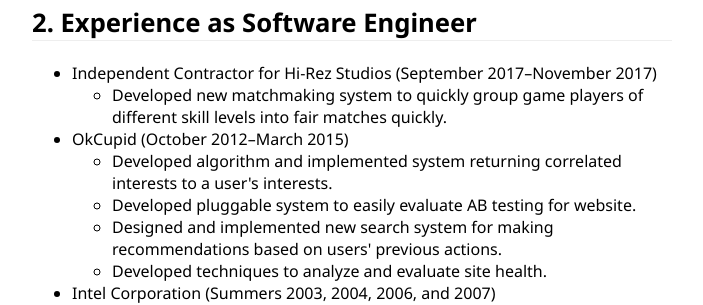
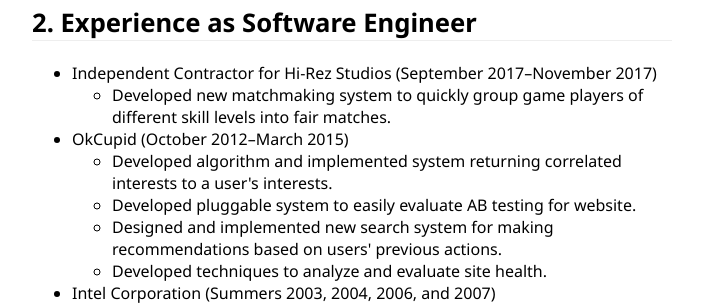
Before and after one commit to ellisonch/ellisonch.github.io, a Jekyll site: the page built from cv/index.html, in a window 1280 px wide and 900 px high. Shown: the part 351-656 px from the top of the window, without its empty margins (288-991 px from the left). Built offline with Jekyll 4.4.1, drawn with Linux system fonts in a browser that asks for light colours; formulas are drawn with MathJax 3; comment, search, counter and statistics services are not loaded.

Commit message:
remove redundant "quickly"

```diff
--- a/_includes/experience.html
+++ b/_includes/experience.html
@@ -1,7 +1,7 @@
 <ul>
 	<li>Independent Contractor for Hi-Rez Studios (September 2017&ndash;November 2017)
 		<ul>
-			<li>Developed new matchmaking system to quickly group game players of different skill levels into fair matches quickly.</li>
+			<li>Developed new matchmaking system to quickly group game players of different skill levels into fair matches.</li>
 		</ul>
 	</li>
 	<li>OkCupid (October 2012&ndash;March 2015)
```
